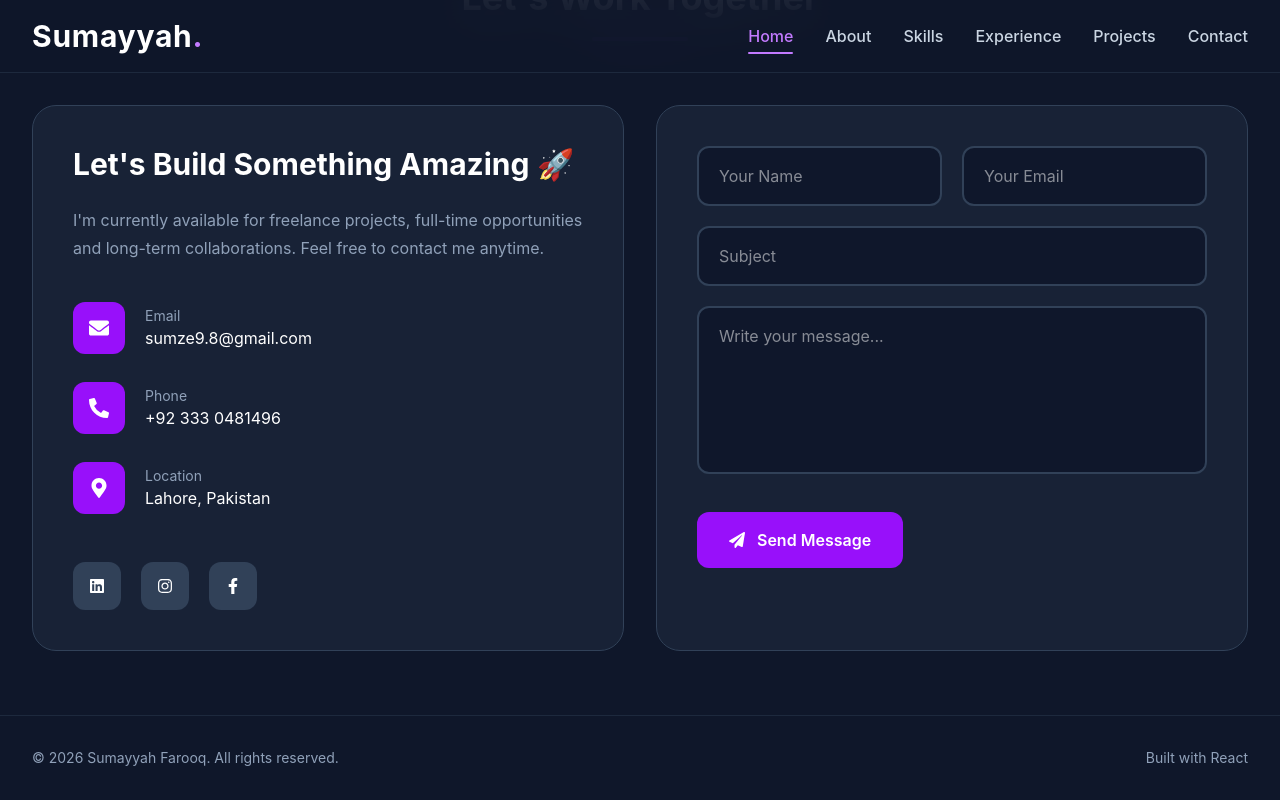
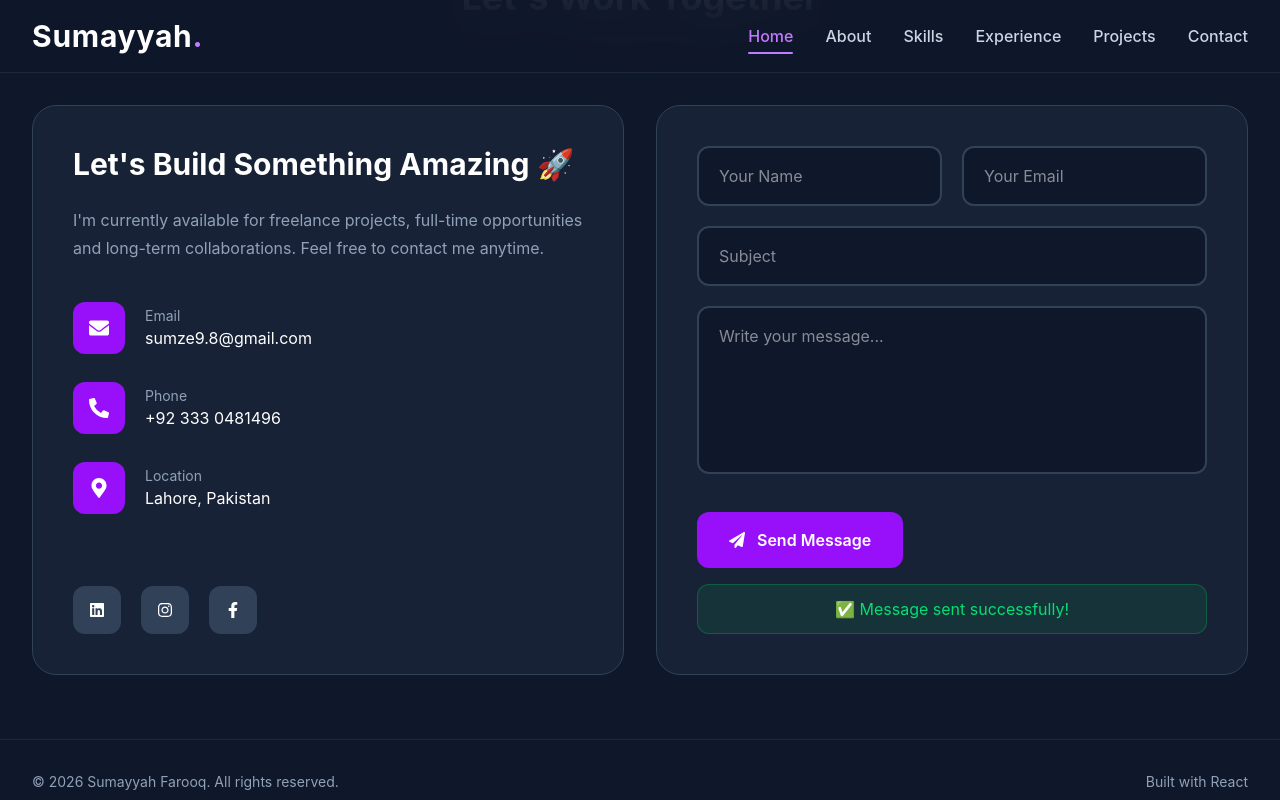
Before and after one commit to SumayyahFarooq99/Sumayyah-portfolio, a React app: page / in a window 1280 px wide. Both pictures are taken after typing "Sample", "name@example.com", "Sample", "Sample" into the empty fields and a click on the button "Send Message". Shown: the part 4827-5627 px from the top of the page. Built offline with nearby package versions, Linux system fonts and the light colour scheme; the HTML template or start-up script is replaced by a standard one.

Commit message:
Fix Contact Form Email Validation3

```diff
--- a/src/components/Contact.jsx
+++ b/src/components/Contact.jsx
@@ -1,7 +1,5 @@
 import emailjs from "@emailjs/browser";
-
 import { useState } from "react";
-
 import { motion } from "framer-motion";
 
 import { fadeUp, fadeLeft, fadeRight } from "../utils/animations";
@@ -25,6 +23,7 @@ function Contact() {
   });
 
   const [errors, setErrors] = useState({});
+  const [messageStatus, setMessageStatus] = useState("");
 
   const handleChange = (e) => {
     setFormData({
@@ -36,23 +35,29 @@ function Contact() {
       ...errors,
       [e.target.name]: "",
     });
+
+    // Clear success/error message when user starts typing again
+    setMessageStatus("");
   };
 
   const handleSubmit = async (e) => {
     e.preventDefault();
 
+    // Name validation
     if (!formData.name.trim()) {
       setErrors({ name: true });
       document.querySelector('[name="name"]')?.focus();
       return;
     }
 
+    // Email required validation
     if (!formData.email.trim()) {
       setErrors({ email: true });
       document.querySelector('[name="email"]')?.focus();
       return;
     }
 
+    // Email format validation
     const emailRegex = /^[^\s@]+@[^\s@]+\.[^\s@]+$/;
 
     if (!emailRegex.test(formData.email.trim())) {
@@ -74,8 +79,10 @@ if (!emailRegex.test(formData.email.trim())) {
         "Za3sI-Nq7G574dAPw"
       );
 
-      alert("✅ Message sent successfully!");
+      // Show success message
+      setMessageStatus("success");
 
+      // Clear form
       setFormData({
         name: "",
         email: "",
@@ -86,7 +93,9 @@ if (!emailRegex.test(formData.email.trim())) {
       setErrors({});
     } catch (error) {
       console.error(error);
-      alert("❌ Failed to send message. Please try again.");
+
+      // Show error message
+      setMessageStatus("error");
     }
   };
 
@@ -98,7 +107,6 @@ if (!emailRegex.test(formData.email.trim())) {
       <div className="max-w-7xl mx-auto">
 
         {/* Heading */}
-
         <motion.div
           variants={fadeUp}
           initial="hidden"
@@ -120,7 +128,6 @@ if (!emailRegex.test(formData.email.trim())) {
         <div className="grid grid-cols-1 md:grid-cols-2 gap-6 sm:gap-8 md:gap-8">
 
           {/* LEFT */}
-
           <motion.div
             variants={fadeLeft}
             initial="hidden"
@@ -141,11 +148,9 @@ if (!emailRegex.test(formData.email.trim())) {
               </p>
 
               {/* Contact Details */}
-
               <div className="max-[767px]:w-full max-[767px]:max-w-sm max-[767px]:mx-auto text-left">
 
                 {/* Email */}
-
                 <div className="flex items-center gap-3 sm:gap-4 md:gap-5 mb-5 sm:mb-6 md:mb-6 lg:mb-7">
 
                   <div className="w-10 h-10 sm:w-11 sm:h-11 md:w-13 md:h-13 shrink-0 rounded-xl bg-purple-600 flex items-center justify-center text-base sm:text-lg md:text-xl">
@@ -168,7 +173,6 @@ if (!emailRegex.test(formData.email.trim())) {
                 </div>
 
                 {/* Phone */}
-
                 <div className="flex items-center gap-3 sm:gap-4 md:gap-5 mb-5 sm:mb-6 md:mb-6 lg:mb-7">
 
                   <div className="w-10 h-10 sm:w-11 sm:h-11 md:w-13 md:h-13 shrink-0 rounded-xl bg-purple-600 flex items-center justify-center text-base sm:text-lg md:text-xl">
@@ -191,7 +195,6 @@ if (!emailRegex.test(formData.email.trim())) {
                 </div>
 
                 {/* Location */}
-
                 <div className="flex items-center gap-3 sm:gap-4 md:gap-5">
 
                   <div className="w-10 h-10 sm:w-11 sm:h-11 md:w-13 md:h-13 shrink-0 rounded-xl bg-purple-600 flex items-center justify-center text-base sm:text-lg md:text-xl">
@@ -215,7 +218,6 @@ if (!emailRegex.test(formData.email.trim())) {
             </div>
 
             {/* Social */}
-
             <div className="flex gap-3 sm:gap-4 md:gap-5 mt-8 sm:mt-8 md:mt-8 lg:mt-12 max-[767px]:justify-center">
 
               <a
@@ -250,7 +252,6 @@ if (!emailRegex.test(formData.email.trim())) {
           </motion.div>
 
           {/* RIGHT */}
-
           <motion.form
             variants={fadeRight}
             initial="hidden"
@@ -262,6 +263,7 @@ if (!emailRegex.test(formData.email.trim())) {
 
             <div className="grid grid-cols-1 md:grid-cols-1 lg:grid-cols-2 gap-4 sm:gap-5 mb-4 sm:mb-5">
 
+              {/* Name */}
               <input
                 type="text"
                 name="name"
@@ -269,7 +271,6 @@ if (!emailRegex.test(formData.email.trim())) {
                 onChange={handleChange}
                 placeholder="Your Name"
                 autoComplete="name"
-
                 className={`w-full bg-slate-900 rounded-xl px-4 sm:px-5 py-3 sm:py-4 text-sm sm:text-base outline-none border-2 transition-all duration-300 ${
                   errors.name
                     ? "border-red-500"
@@ -277,6 +278,7 @@ if (!emailRegex.test(formData.email.trim())) {
                 }`}
               />
 
+              {/* Email */}
               <input
                 type="email"
                 name="email"
@@ -293,6 +295,7 @@ if (!emailRegex.test(formData.email.trim())) {
 
             </div>
 
+            {/* Subject */}
             <input
               type="text"
               name="subject"
@@ -302,6 +305,7 @@ if (!emailRegex.test(formData.email.trim())) {
               className="w-full bg-slate-900 rounded-xl px-4 sm:px-5 py-3 sm:py-4 text-sm sm:text-base outline-none border-2 border-slate-700 focus:border-purple-500 transition-all duration-300 mb-4 sm:mb-5"
             />
 
+            {/* Message */}
             <textarea
               rows="7"
               name="message"
@@ -311,6 +315,7 @@ if (!emailRegex.test(formData.email.trim())) {
               className="w-full h-32 sm:h-36 md:h-36 lg:h-42 bg-slate-900 rounded-xl px-4 sm:px-5 py-3 sm:py-4 text-sm sm:text-base outline-none border-2 border-slate-700 focus:border-purple-500 transition-all duration-300 mb-6 sm:mb-8 resize-none"
             />
 
+            {/* Submit Button */}
             <button
               type="submit"
               className="bg-purple-600 hover:bg-purple-700 transition-all duration-300 px-6 sm:px-7 md:px-8 py-3 sm:py-3.5 md:py-4 rounded-xl font-semibold text-sm sm:text-base flex items-center gap-2 sm:gap-3 cursor-pointer hover:shadow-[0_10px_25px_rgba(168,85,247,0.35)] max-[767px]:mx-auto"
@@ -318,6 +323,20 @@ if (!emailRegex.test(formData.email.trim())) {
               <FaPaperPlane />
               Send Message
             </button>
+
+            {/* Success Message */}
+            {messageStatus === "success" && (
+              <div className="mt-4 w-full rounded-xl border border-green-500/30 bg-green-500/10 px-4 py-3 text-center text-sm sm:text-base text-green-400">
+                ✅ Message sent successfully!
+              </div>
+            )}
+
+            {/* Error Message */}
+            {messageStatus === "error" && (
+              <div className="mt-4 w-full rounded-xl border border-red-500/30 bg-red-500/10 px-4 py-3 text-center text-sm sm:text-base text-red-400">
+                ❌ Failed to send message. Please try again.
+              </div>
+            )}
 
           </motion.form>
 
```
Lines whose indentation alone changed are shown as unchanged.
